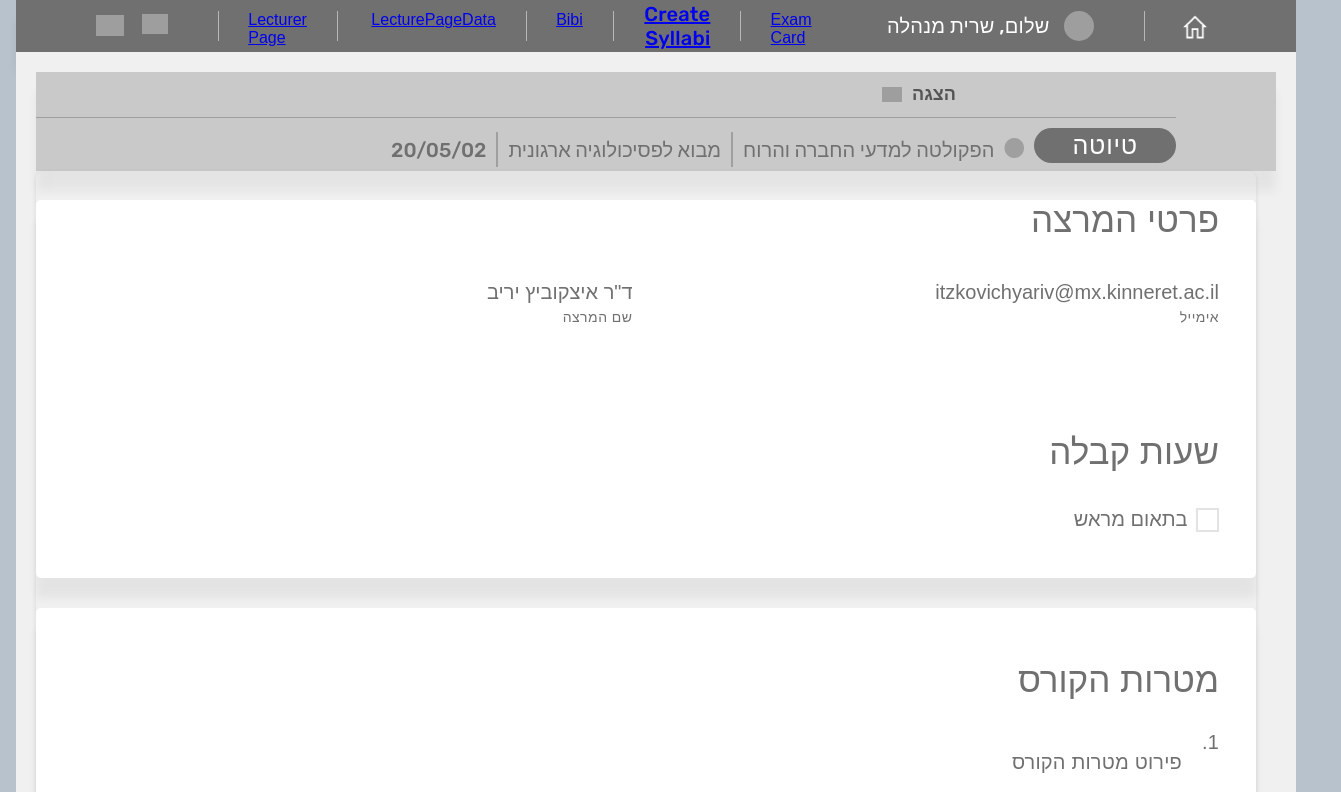
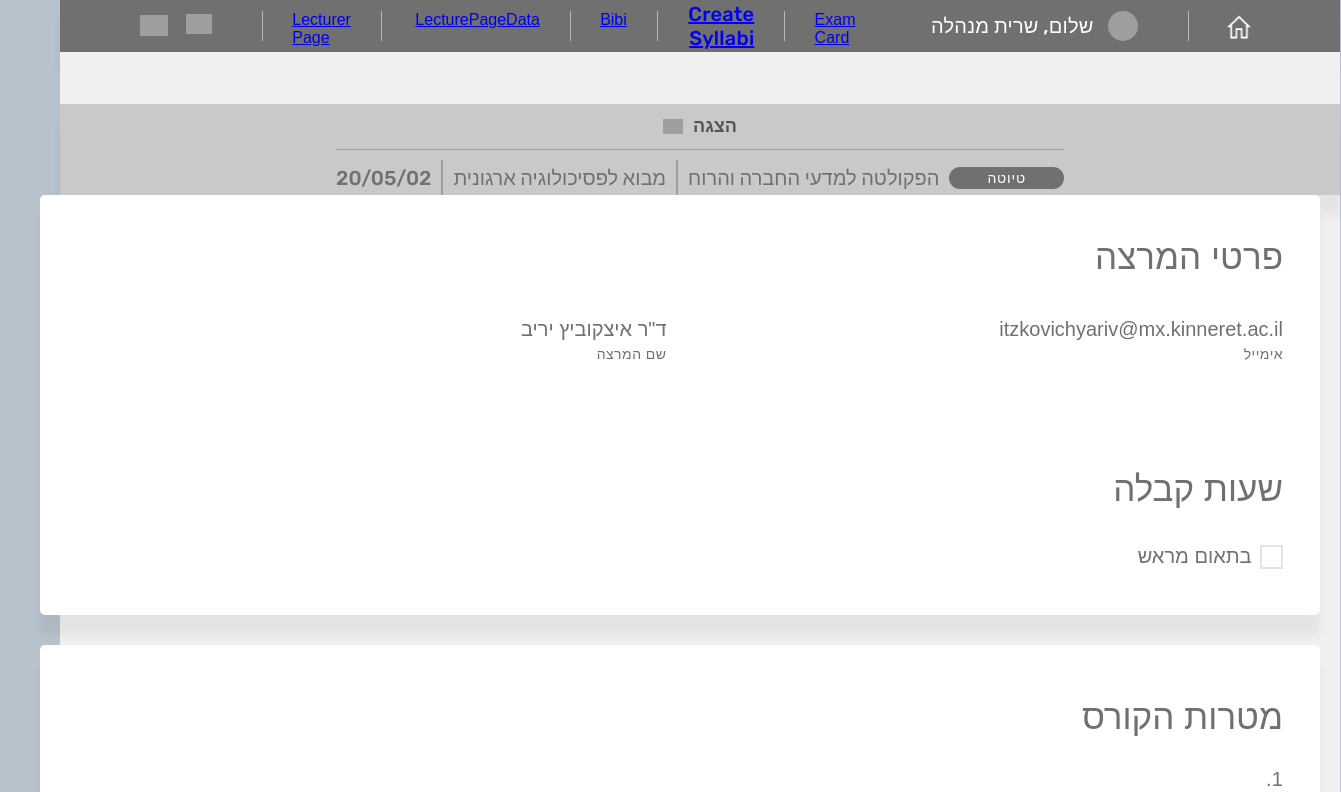
Before and after one commit to ItayAmos8/Sillaby, a React (Create React App) app: page /LecturerDataEntryComplete in a window 1280 px wide. Shown: the top 792 px of the page, 1341 px wide, since content can reach past the window. Built offline with nearby package versions, Linux system fonts and the light colour scheme; grey boxes are pictures that could not be loaded.

Commit message:
Revert "lecture page done"
This reverts commit 37c8e9f7

```diff
--- a/src/ExemCard/ExamCard.module.css
+++ b/src/ExemCard/ExamCard.module.css
@@ -30,6 +30,7 @@
 .statusBar {
     background-color: rgba(255, 255, 255, 1);
     display: flex;
+    /*width: 356px;*/
     max-width: 100%;
     height: 53px;
 }
--- a/src/SearchDate/SearchDateFilter.modules.css
+++ b/src/SearchDate/SearchDateFilter.modules.css
@@ -1,6 +1,5 @@
 .container {
     display: flex;
-
     align-items: center;
     gap: 40px 75px;
     font-family: Rubik, sans-serif;
--- a/src/pages/Bibliography.jsx
+++ b/src/pages/Bibliography.jsx
@@ -2,7 +2,7 @@ import React from "react";
 import styles from "../styles/Bibliography.module.css";
 
 const BibliographyItem = ({ citation, number, onEdit, onDelete }) => (
-    <div id = "bibi" className={styles.bibliographyItem}>
+    <div className={styles.bibliographyItem}>
         <div className={styles.actions}>
             <button onClick={onDelete} className={styles.actionButton} aria-label="מחק">
                 <img
--- a/src/pages/CourseHeader.jsx
+++ b/src/pages/CourseHeader.jsx
@@ -1,6 +1,6 @@
 import React from "react";
 import styles from "../styles/CourseHeader.module.css";
-import grayCircle from "../assets/gray_circle.png"
+
 export const CourseHeader = ({ courseCode, courseName, faculty, status }) => {
     return (
         <header className={styles.header}>
@@ -18,9 +18,6 @@ export const CourseHeader = ({ courseCode, courseName, faculty, status }) => {
                 <div className={styles.courseDetails}>
                     <span className={styles.statusBadge}>{status}</span>
                     {/*TODO:/!*<div className={styles.circularDivider}/>*!/*/}
-                    <span >
-                    <img className={styles.gray} src = {grayCircle} alt="asdads"></img>
-                    </span>
                     <span className={styles.facultyName}>{faculty}</span>
                     <div className={styles.divider}/>
                     <span className={styles.courseName}>{courseName}</span>
--- a/src/pages/InstructorDetails.jsx
+++ b/src/pages/InstructorDetails.jsx
@@ -3,7 +3,7 @@ import styles from "../styles/InstructorDetails.module.css";
 
 export const InstructorDetails = ({ email, name, officeHours, schedule }) => {
   return (
-    <section id="instructorDetails" className={styles.instructorSection}>
+    <section className={styles.instructorSection}>
       <h2 className={styles.sectionTitle}>פרטי המרצה</h2>
       <div className={styles.detailsContainer}>
         <div className={styles.contactInfo}>
--- a/src/pages/lecturer-page.js
+++ b/src/pages/lecturer-page.js
@@ -5,8 +5,8 @@ import "../styles/lecturer-page.css";
 import img from "../assets/img.png";
 import {Link} from "react-router-dom";
 import {ExamCard} from "../ExemCard/ExamCard";
-// import {SearchBox} from "../SearchDate/searchBox";
-// import {DateFilter} from "../SearchDate/DateFilters";
+import {SearchBox} from "../SearchDate/searchBox";
+import {DateFilter} from "../SearchDate/DateFilters";
 
 
 function App() {
--- a/src/pages/lecturerDataEntryComplete.js
+++ b/src/pages/lecturerDataEntryComplete.js
@@ -10,7 +10,7 @@ function lecturerDataEntryComplete() {
     return (
         <div>
 
-            <CourseDetailsPage />
+            <CourseDetailsPage/>
             {/*<CourseHeader/>*/}
             {/*<CourseContent/>*/}
             {/*<InstructorDetails/>*/}
--- a/src/styles/CourseDetailsPage.module.css
+++ b/src/styles/CourseDetailsPage.module.css
@@ -1,86 +1,35 @@
 .pageContainer {
+  background-color: #f0f0f0;
   display: flex;
   flex-direction: column;
-  padding: 20px;
-  background-color: #f0f0f0;
-
+  min-height: 100vh;
+  padding: 52px 0;
 }
 
-.content {
-  display: flex;
-  margin-top: 100px;
+.mainContent {
+  max-width: 1365px;
+  margin: 0 auto;
+  width: 100%;
+  padding: 0 20px;
 }
 
-/* תפריט צדדי */
-.sideMenu {
-
-  position: sticky;
-  /*top: 20px;*/
-  width: 200px;
-  height: fit-content;
-  padding: 0;
-  text-align: center;
-  margin-top: 20px;
-  margin-right: 20px;
-  margin-left: 100px;
-}
-
-.imageContainer {
-  position: relative;
-}
-
-.menuImage {
-  width: 100%;
-  height: auto;
-  display: block;
-}
-
-/* שכבת הקישורים שמכסה את התמונה */
-.linkOverlay {
-  position: absolute;
-  top: 0;
-  left: 0;
-  width: 100%;
-  height: 100%;
-  margin: 0;
-  padding: 0;
-  list-style: none;
+.submitButton {
+  background-color: #23c74f;
+  color: #fff;
+  border: none;
+  border-radius: 50px;
+  padding: 10px 30px;
+  font-size: 20px;
+  font-weight: 500;
+  margin: 50px auto;
   display: flex;
-  flex-direction: column;
-  justify-content: space-around;
-}
-
-.linkOverlay li {
-  flex: 1;
-  position: relative;
-}
-
-.linkOverlay a {
-  display: block;
-  width: 100%;
-  height: 100%;
-  position: absolute;
-  top: 0;
-  left: 0;
-  opacity: 0; /* הופך את הקישורים לבלתי נראים אך עדיין לחיצים */
+  align-items: center;
+  gap: 10px;
   cursor: pointer;
 }
 
-/* עיצוב התוכן */
-.mainContent {
-  flex: 1;
-  /*padding: 20px;*/
-  margin-right: 20px;
-  border-radius: 8px;
-  box-shadow: 0 2px 5px rgba(0, 0, 0, 0.1);
+@media (max-width: 991px) {
+  .pageContainer {
+    padding-bottom: 100px;
+  }
 }
-
-.section {
-  padding-bottom: 50px;
-  border-bottom: 1px solid #ddd;
-}
-
-.section h2 {
-  margin-bottom: 20px;
-  font-size: 24px;
-}
--- a/src/styles/CourseHeader.module.css
+++ b/src/styles/CourseHeader.module.css
@@ -1,10 +1,12 @@
 /* העיצוב הכללי של הכותרת */
 .header {
-display: flex;
+    align-items: center;
+    display: flex;
     flex-direction: column; /* כותרת למעלה, שאר המידע למטה */
     background-color: #c9c9c9;
     box-shadow: 0 20px 10px rgba(0, 0, 0, 0.051);
-    padding-right: 100px;
+    /*padding: 15px 0 8px;*/
+    /*width: 100%;*/
 }
 
 /* החלק העליון - כותרת */
@@ -12,15 +14,14 @@ display: flex;
     display: flex;
     align-items: center;
     gap: 10px;
+    /*margin-bottom: 10px;*/
 }
 
 .titleText {
     font-size: 18px;
     font-weight: bold;
     color: #555;
-    margin-right: 220px;
 }
-
 
 .titleIcon {
     width: 16px;
@@ -58,17 +59,26 @@ display: flex;
     height: 35px;
     background-color: #a09f9f; /* צבע הקו המפריד */
 }
+
+/* תגית סטטוס */
+.statusBadge {
+    background-color: #707070;
+    color: #fff;
+    border-radius: 15px;
+    padding: 5px 20px;
+    font-size: 14px;
+    font-weight: 500;
+}
+
 .facultyInfo {
     display: flex;
     align-items: center;
     gap: 8px;
 }
-.gray{
-    width: 20px;
-    height: 20px;
-}
+
 
 .titleIcon {
+
     width: 20px; /* גודל האייקון */
     object-fit: contain; /* מבטיח שהאייקון יוצג במלואו */
 }
@@ -79,9 +89,7 @@ display: flex;
     border-radius: 30px;
     padding: 3px 38px;
     font-weight: 500;
-    font-size: 25px;
     letter-spacing: 0.83px;
-    margin-bottom: 8px;
 }
 
 
--- a/src/styles/InstructorDetails.module.css
+++ b/src/styles/InstructorDetails.module.css
@@ -2,10 +2,8 @@
   background-color: #fff;
   border-radius: 5px;
   box-shadow: 0 20px 10px rgba(0, 0, 0, 0.051);
-  padding: 0px 37px 42px;
+  padding: 13px 37px 42px;
   margin-bottom: 30px;
-  /*margin-top: 20px;*/
-  border:none;
   position: relative;
 }
 
--- a/src/styles/lecturer-page.css
+++ b/src/styles/lecturer-page.css
@@ -1,9 +1,9 @@
-
+/*!* עיצוב כללי *!*/
 
 body {
     direction: rtl;
     margin: 0;
-    height: 100vh;
+
     font-family: Arial, sans-serif;
     color: #707070;
     background-color: #b8c2cc;
@@ -12,9 +12,10 @@ body {
 .container {
     display: flex;
     width: 100%;
-    height: 100%;
+    height: 100vh;
 }
 
+/*!* סרגל עליון *!*/
 .navbar {
     background-color: #555;
     padding: 10px;
@@ -22,6 +23,7 @@ body {
 
 }
 
+/*!* כותרת ראשית *!*/
 .header {
     display: flex;
     align-items: center;
@@ -31,6 +33,7 @@ body {
     justify-content: flex-end;
 }
 
+/*!* שדות חיפוש וסינון *!*/
 .filters {
     display: flex;
     position: relative;
@@ -50,13 +53,17 @@ body {
     border-radius: 5px;
 }
 
+/*!* כרטיסי סילבוס *!*/
 .cards-container {
     /* Group 581 */
 
     margin-top: 50px;
 
-width: 1322px;
+    /*position: absolute;*/
+    width: 1322px;
     height: 80px;
+    /*left: 173px;*/
+    /*top: 566px;*/
 
 
 }
@@ -221,6 +228,7 @@ width: 1322px;
 
 }
 
+/*!* Responsive styles *!*/
 
 /* Tablets */
 @media (max-width: 768px) {
```
Lines whose indentation alone changed are shown as unchanged.
